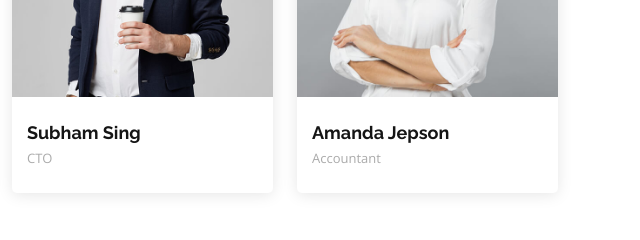
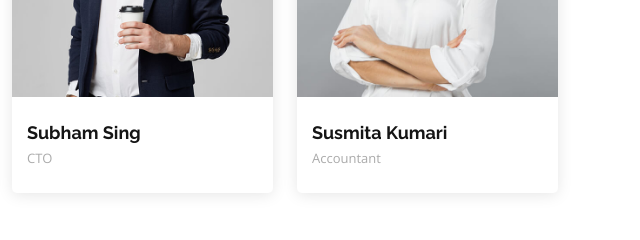
Before and after one commit to writetomanish11/webbarry, a plain HTML site: page index.html in a window 1280 px wide. Shown: the part 6400-6640 px from the top of the page, 640-1280 px from the left. Drawn offline with nearby package versions, Linux system fonts and the light colour scheme.

Commit message:
index.html

```diff
--- a/index.html
+++ b/index.html
@@ -671,7 +671,7 @@
                 </div>
               </div>
               <div class="member-info">
-                <h4>Amanda Jepson</h4>
+                <h4>Susmita Kumari</h4>
                 <span>Accountant</span>
               </div>
             </div>
```
